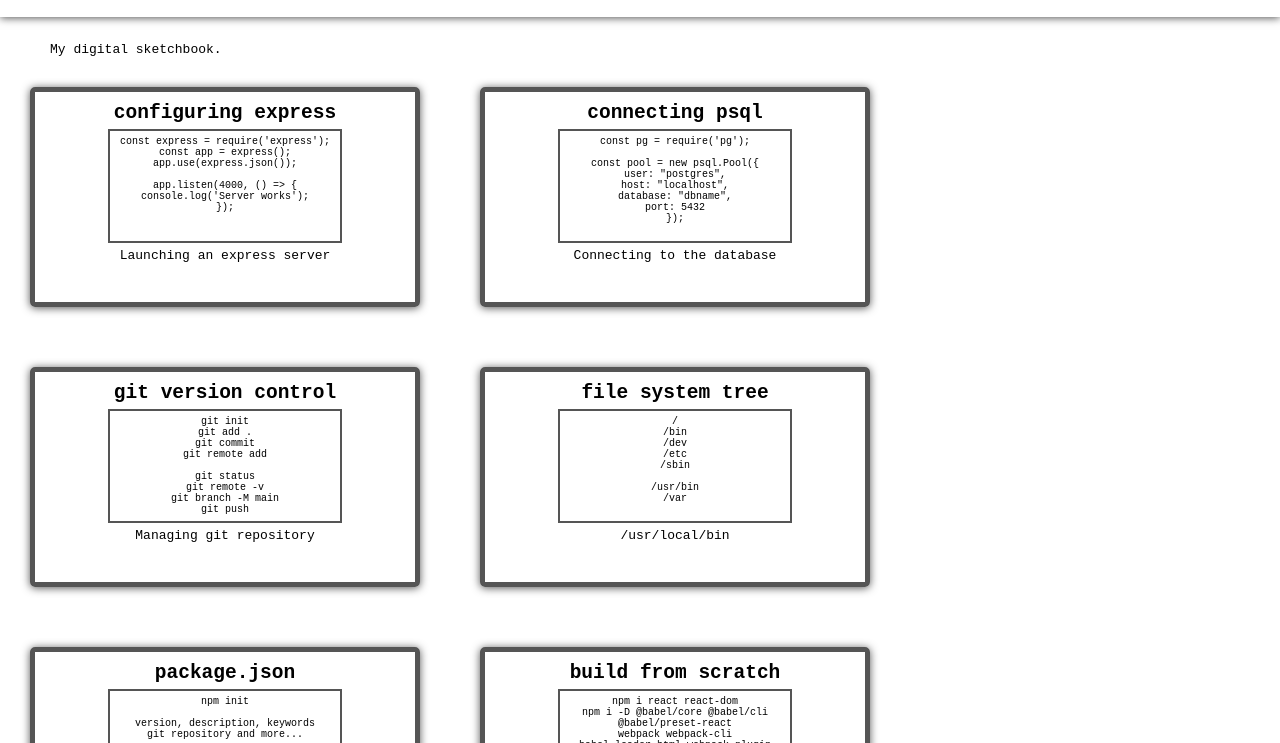
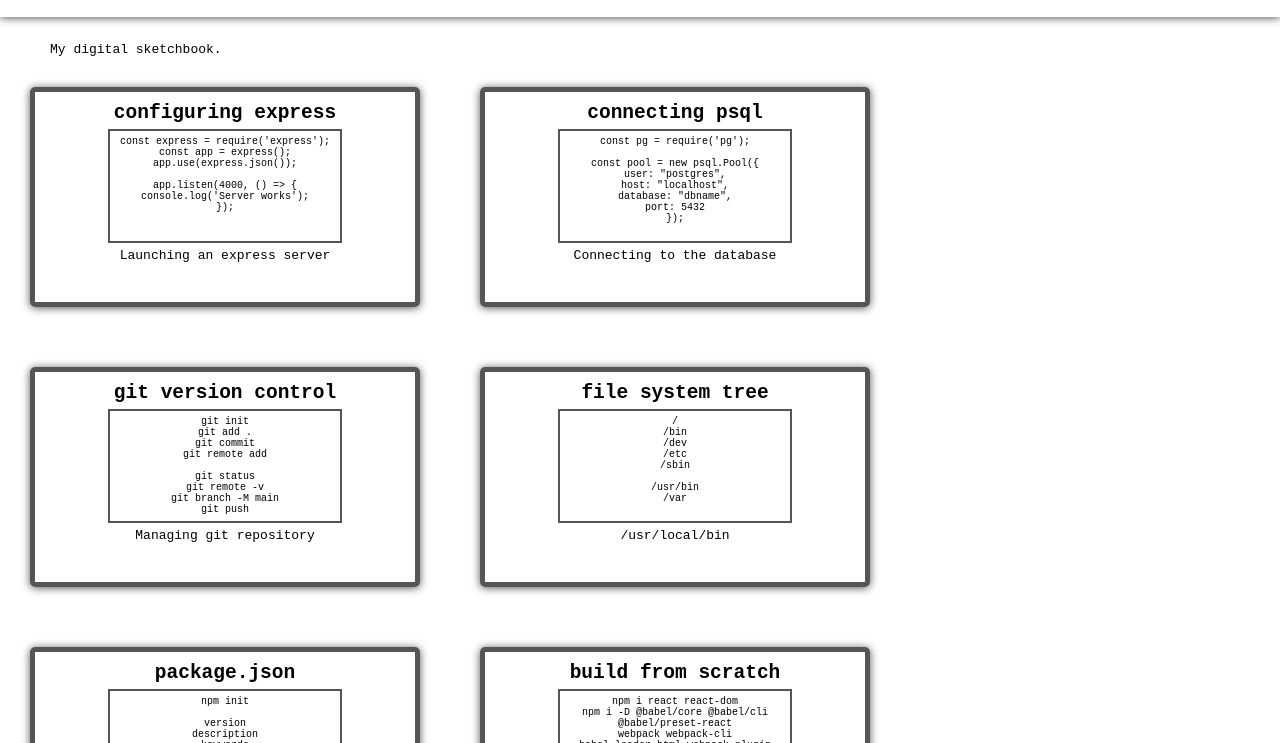
Before and after one commit to airplanemodes/airplane-gh, a website: page index.html in a window 1280 px wide. Shown: the part 57-800 px from the top of the page. Drawn offline with Linux system fonts and the light colour scheme.

Commit message:
package.json

```diff
--- a/index.html
+++ b/index.html
@@ -102,8 +102,12 @@
                 <div class="sample-box">
                     <code>
                         npm init<br><br>
-                        version, description, keywords<br>
-                        git repository and more...
+                        version<br>
+                        description<br>
+                        keywords<br>
+                        git repository<br>
+                        author<br>
+                        license
                     </code>
                 </div>
                 <p>Initialization</p>
```
